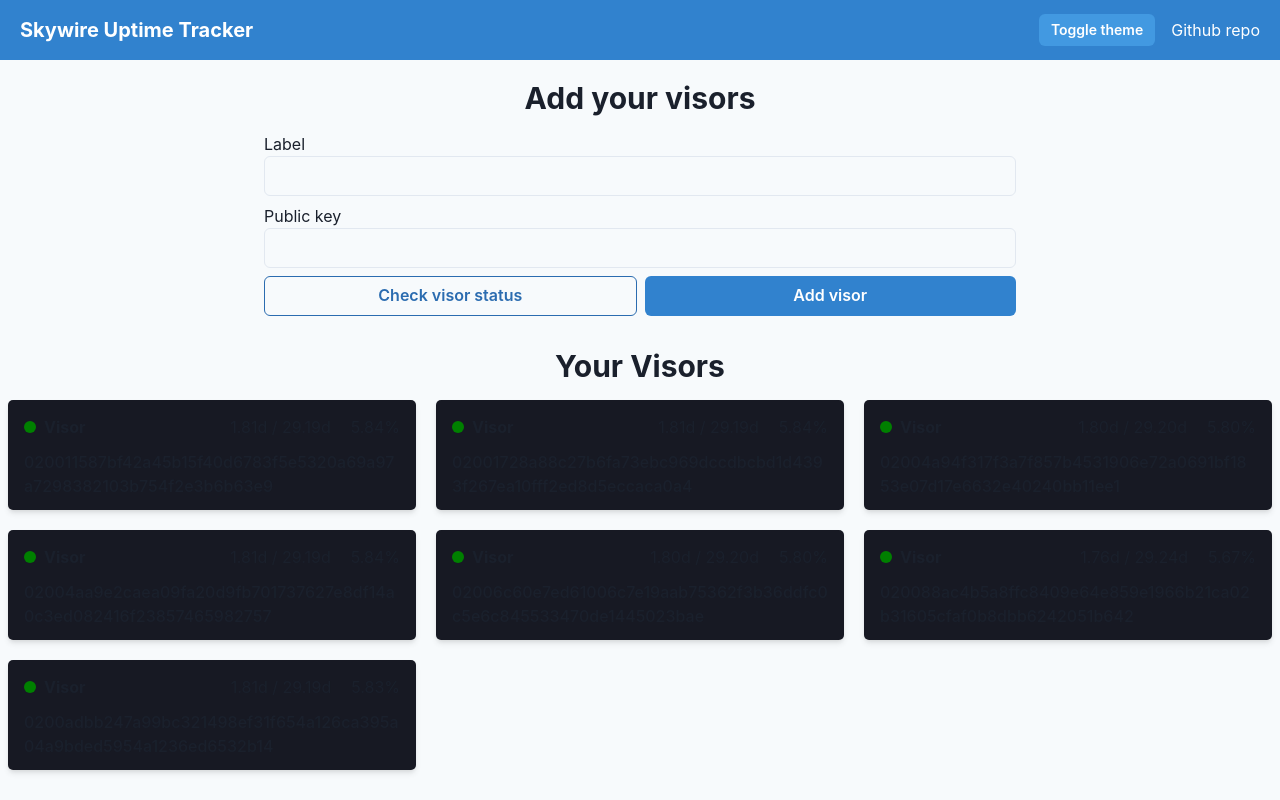
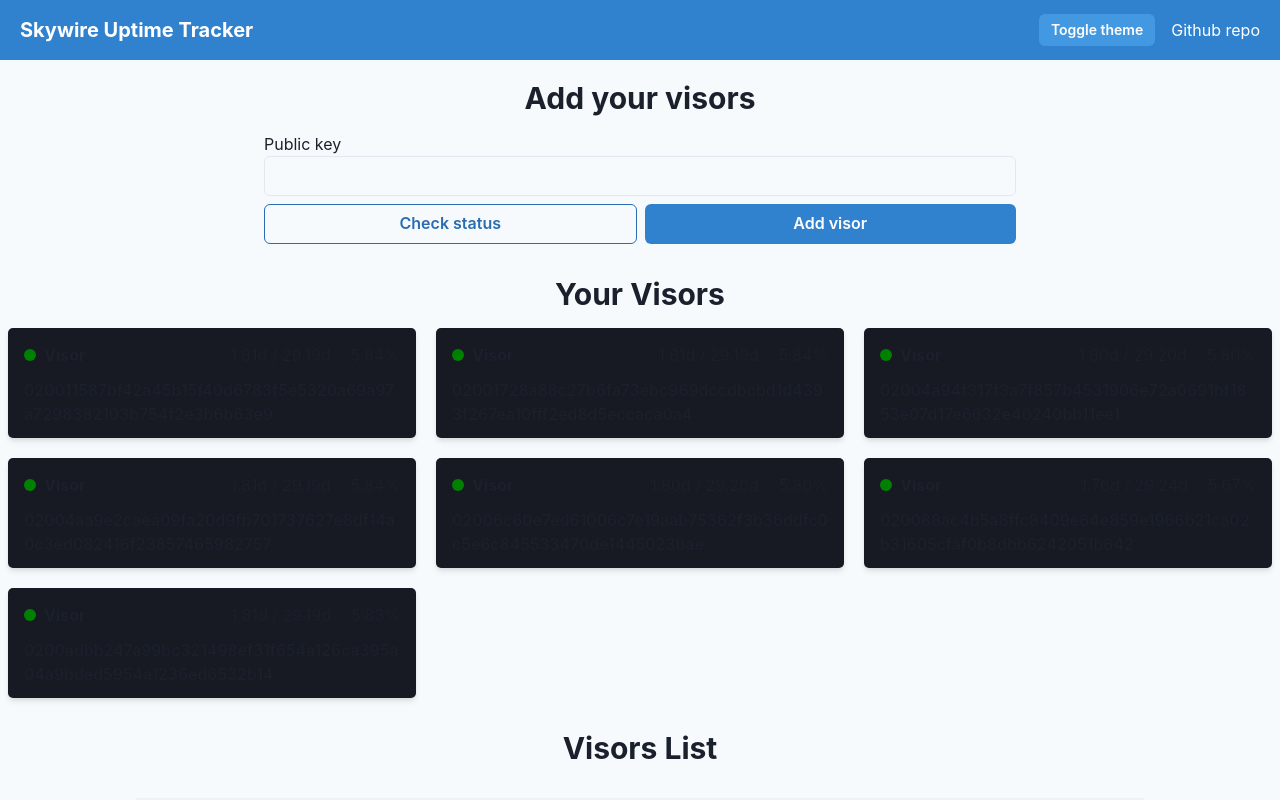
Before and after one commit to madeinchema/skywire-uptime-tracker, a Next.js app: page / in a window 1280 px wide. Shown: the top 800 px of the page. Built offline with nearby package versions, Linux system fonts and the light colour scheme.

Commit message:
remove label input, use imported type, add handleLabelSubmit func

```diff
--- a/components/AddVisor.tsx
+++ b/components/AddVisor.tsx
@@ -3,28 +3,28 @@
 import { Container, Flex, HStack, Text, VStack } from '@chakra-ui/layout';
 import { useState } from 'react';
 import useVisorsUptimeList from '../hooks/useVisorsUptimeList';
-import { VisorUptime } from '../interfaces';
+import { MyVisor, VisorUptime } from '../interfaces';
 import VisorCard from './VisorCard';
-
-interface AddVisorInput {
-  label: string;
-  key: string;
-}
 
 const AddVisor = (): JSX.Element => {
   const { visorsUptimeList } = useVisorsUptimeList();
-  const [inputValues, setInputValues] = useState<AddVisorInput | undefined>(
+  const [inputValues, setInputValues] = useState<MyVisor | undefined>(
     undefined
   );
-  const [visorStatusChecked, setVisorStatusChecked] = useState<
+
+  const [visorStatusSelected, setVisorStatusSelected] = useState<
     VisorUptime | undefined
   >(undefined);
+
+  const handleLabelSubmit = (newLabel: string | undefined): void => {
+    setInputValues((prevState): any => ({ ...prevState, newLabel }));
+  };
 
   const checkVisorStatus = (): void => {
     const visorStatus =
       inputValues?.key &&
       visorsUptimeList?.find((visor) => visor.key === inputValues.key);
-    if (visorStatus) setVisorStatusChecked(visorStatus);
+    if (visorStatus) setVisorStatusSelected(visorStatus);
   };
 
   const handleInputValue = (e: React.ChangeEvent<HTMLInputElement>): void =>
@@ -37,14 +37,6 @@
     <Container px={2} maxW="container.md">
       <Flex direction="column">
         <VStack>
-          <Flex direction="column" w="100%">
-            <Text>Label</Text>
-            <Input
-              name="label"
-              value={inputValues?.label}
-              onChange={handleInputValue}
-            />
-          </Flex>
           <Flex direction="column" w="100%">
             <Text>Public key</Text>
             <Input
@@ -60,21 +52,22 @@
               colorScheme="blue"
               onClick={checkVisorStatus}
             >
-              Check visor status
+              Check status
             </Button>
             <Button w="100%" colorScheme="blue">
               Add visor
             </Button>
           </HStack>
-          {visorStatusChecked && (
+          {visorStatusSelected && (
             <VisorCard
               visor={{
-                key: visorStatusChecked.key,
-                uptime: visorStatusChecked.uptime,
-                downtime: visorStatusChecked.downtime,
-                percentage: visorStatusChecked.percentage,
-                online: visorStatusChecked.online,
+                key: visorStatusSelected.key,
+                uptime: visorStatusSelected.uptime,
+                downtime: visorStatusSelected.downtime,
+                percentage: visorStatusSelected.percentage,
+                online: visorStatusSelected.online,
               }}
+              onLabelSubmit={handleLabelSubmit}
             />
           )}
         </VStack>
```
